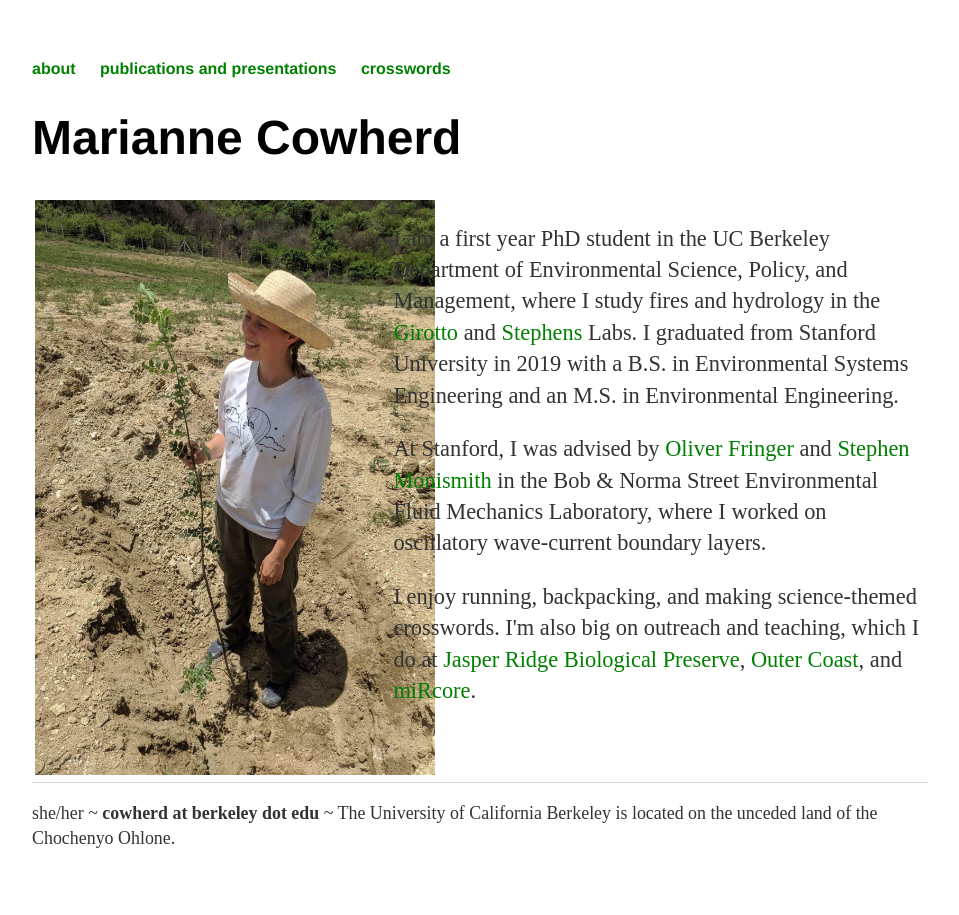
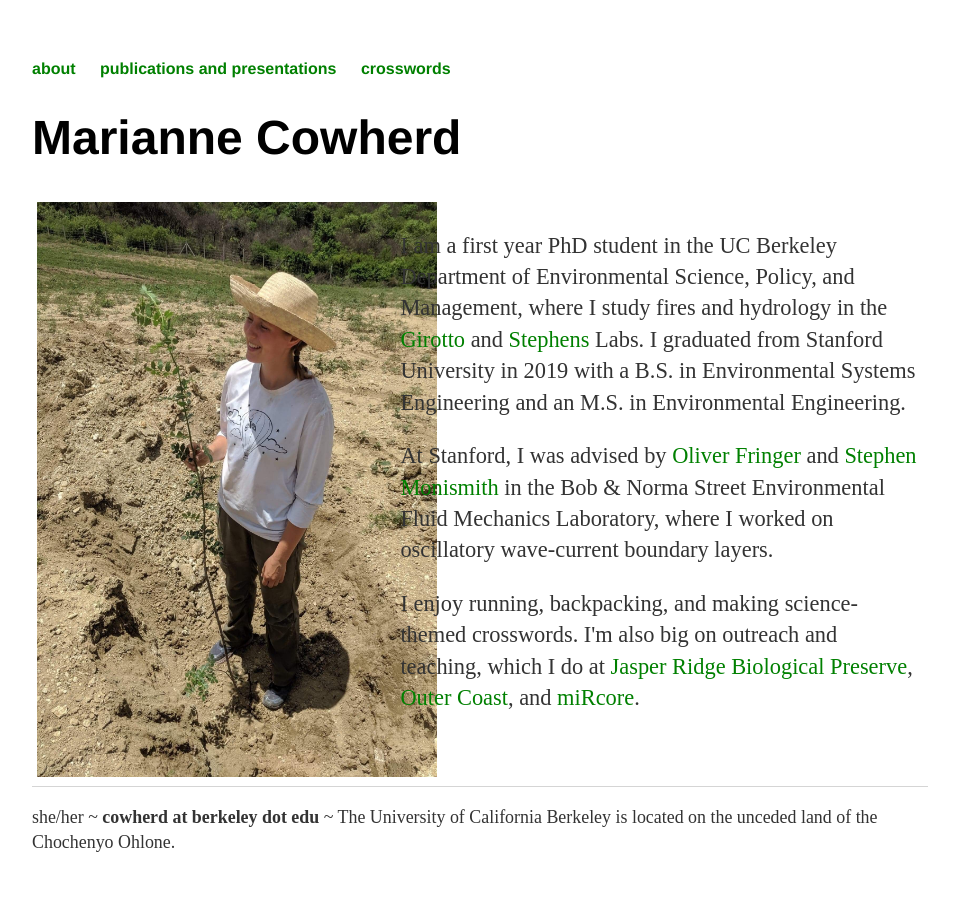
Before and after one commit to mariannecowherd/mariannecowherd.github.io, a Jekyll site: the page built from index.html, in a window 1280 px wide. Shown: the whole page, without its empty margins (160-1119 px from the left). Built offline with Jekyll 4.4.1, drawn with Linux system fonts in a browser that asks for light colours.

Commit message:
Update index.html

```diff
--- a/index.html
+++ b/index.html
@@ -16,13 +16,13 @@ title: Marianne Cowherd
 .column {
 	float: left;
 	width: 40%;
-	padding: 3px;
+	padding: 5px;
 }
 
 .column2 {
 	float: left;
 	width: 60%;
-	padding: 3px
+	padding: 10px
 	}
 
 /* Clear floats after the columns */
```
